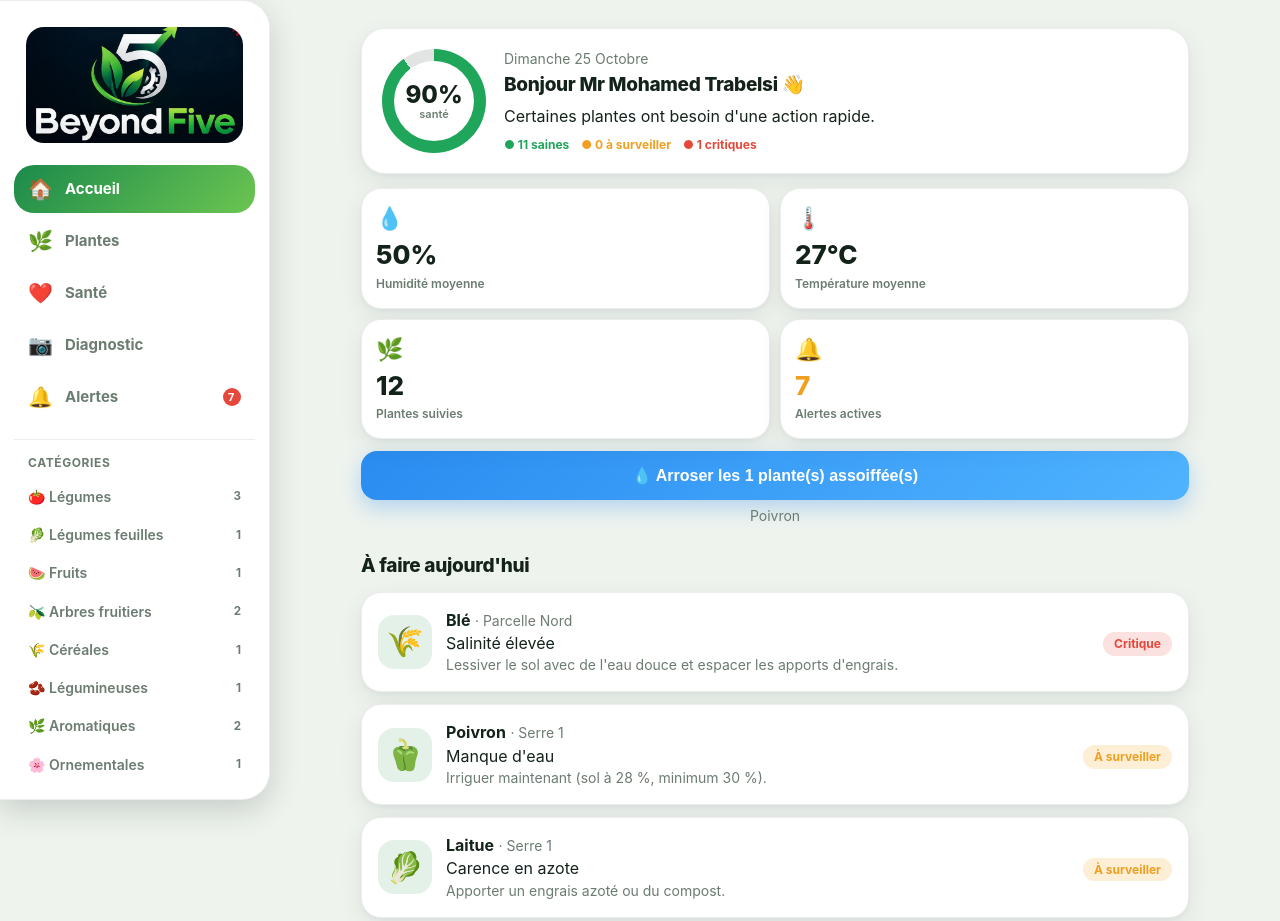
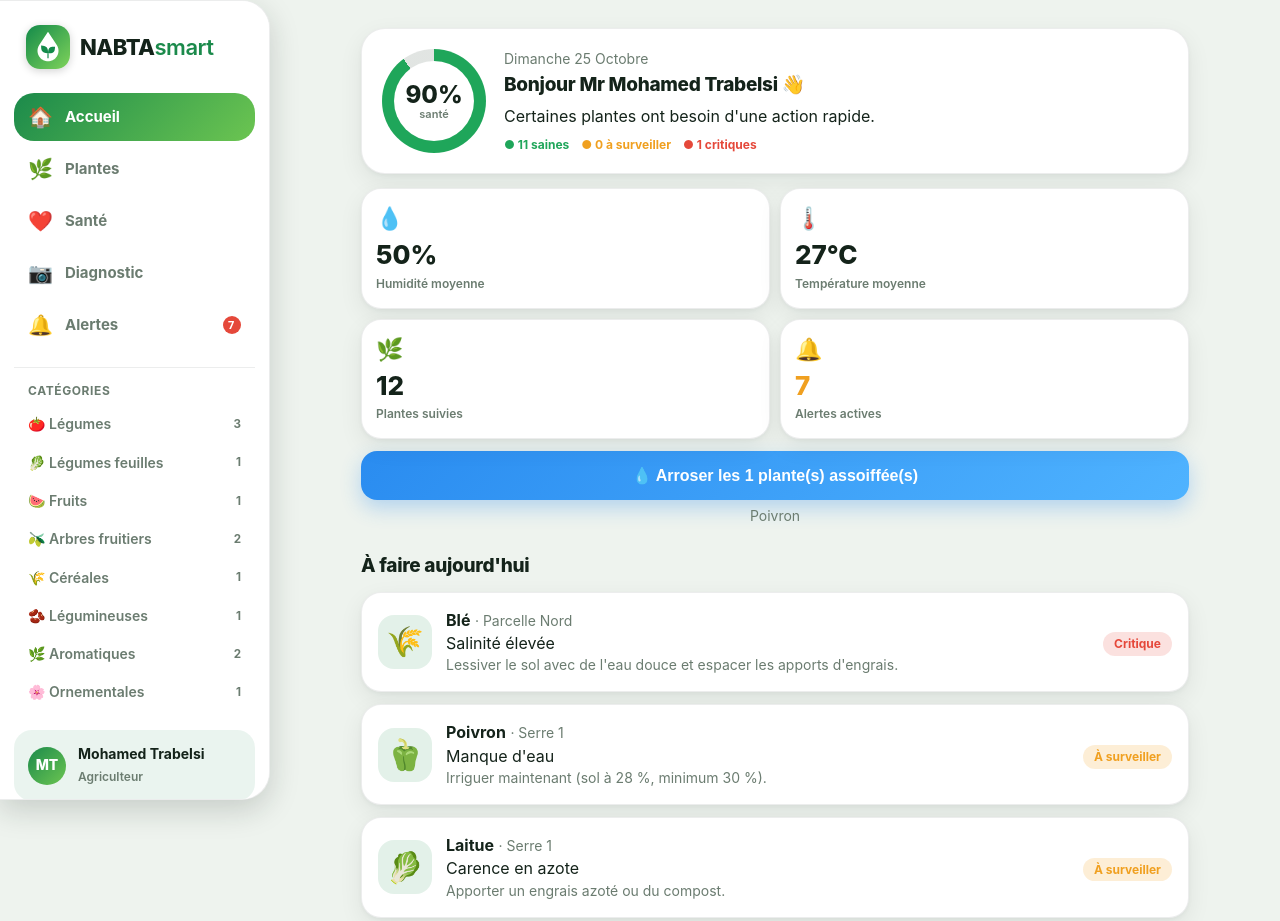
Before and after one commit to rania-123s/beyondfive-irrigation, a plain HTML site: page index.html in a window 1280 px wide. Shown: the top 921 px of the page. Drawn offline with Linux system fonts and the light colour scheme.

Commit message:
Renommage en NABTAsmart et nouveau logo (goutte + pousse)

```diff
--- a/index.html
+++ b/index.html
@@ -3,8 +3,8 @@
 <head>
   <meta charset="utf-8">
   <meta name="viewport" content="width=device-width, initial-scale=1, viewport-fit=cover">
-  <title>Beyond Five</title>
-  <meta name="theme-color" content="#000b17">
+  <title>NABTAsmart</title>
+  <meta name="theme-color" content="#138a4a">
   <link rel="manifest" href="manifest.webmanifest">
   <link rel="icon" href="icon-192.png" type="image/png">
   <link rel="apple-touch-icon" href="icon-192.png">
@@ -12,12 +12,12 @@
 </head>
 <body>
   <header class="top">
-    <img class="logo" src="logo.png" alt="Beyond Five">
+    <div class="brandline"><img src="logo-mark.svg" alt=""><span class="wordmark">NABTA<b>smart</b></span></div>
     <button id="install" hidden>Installer</button>
     <div class="avatar" title="Mohamed Trabelsi">MT</div>
   </header>
   <nav class="tabs">
-    <div class="brand"><img src="logo.png" alt="Beyond Five"></div>
+    <div class="brand"><div class="brandline"><img src="logo-mark.svg" alt=""><span class="wordmark">NABTA<b>smart</b></span></div></div>
     <a href="#/" data-r="home"><span>🏠</span>Accueil</a>
     <a href="#/plantes" data-r="plantes"><span>🌿</span>Plantes</a>
     <a href="#/sante" data-r="sante"><span>❤️</span>Santé</a>
--- a/style.css
+++ b/style.css
@@ -249,3 +249,16 @@ a.card:active, .card.stat:active { transform: scale(.97); }
 .reset { height: 44px; border-radius: 14px; transition: transform .12s ease; }
 .reset:active { transform: scale(.97); }
 @media (max-width: 480px) { .selgrid { grid-template-columns: 1fr; } }
+
+/* NABTAsmart : nouveau logo et en-tête vert */
+.top { background: linear-gradient(135deg, #138a4a, #5fbf4f); border-bottom: 0; box-shadow: 0 6px 20px rgba(19, 138, 74, .3); }
+.brandline { display: flex; align-items: center; gap: 10px; margin-right: auto; }
+.brandline img { width: 40px; height: 40px; border-radius: 12px; display: block; box-shadow: 0 2px 8px rgba(0, 0, 0, .18); }
+.wordmark { font-size: 22px; font-weight: 800; letter-spacing: -.5px; color: #fff; line-height: 1; }
+.wordmark b { font-weight: 600; opacity: .9; }
+.avatar { background: rgba(255, 255, 255, .25); border: 2px solid rgba(255, 255, 255, .6); }
+.tabs .brand { padding: 4px 12px 20px; }
+.tabs .brand .wordmark { color: var(--text); }
+.tabs .brand .wordmark b { color: var(--brand); opacity: 1; }
+.tabs .brand img { width: 44px; height: 44px; border-radius: 14px; }
+.user .avatar { background: linear-gradient(135deg, var(--brand), var(--brand2)); border: 0; }
--- a/sw.js
+++ b/sw.js
@@ -1,5 +1,5 @@
-const CACHE = 'agrismart-v9';
-const FILES = ['./', 'index.html', 'style.css', 'data.js', 'app.js', 'manifest.webmanifest', 'logo.png', 'icon-192.png', 'icon-512.png'];
+const CACHE = 'agrismart-v10';
+const FILES = ['./', 'index.html', 'style.css', 'data.js', 'app.js', 'manifest.webmanifest', 'logo-mark.svg', 'icon-192.png', 'icon-512.png'];
 
 self.addEventListener('install', e => {
   e.waitUntil(caches.open(CACHE).then(c => c.addAll(FILES)));
```
Also changed, not shown: icon-192.png, icon-512.png, logo-mark.svg (added), logo.png (deleted), manifest.webmanifest.
